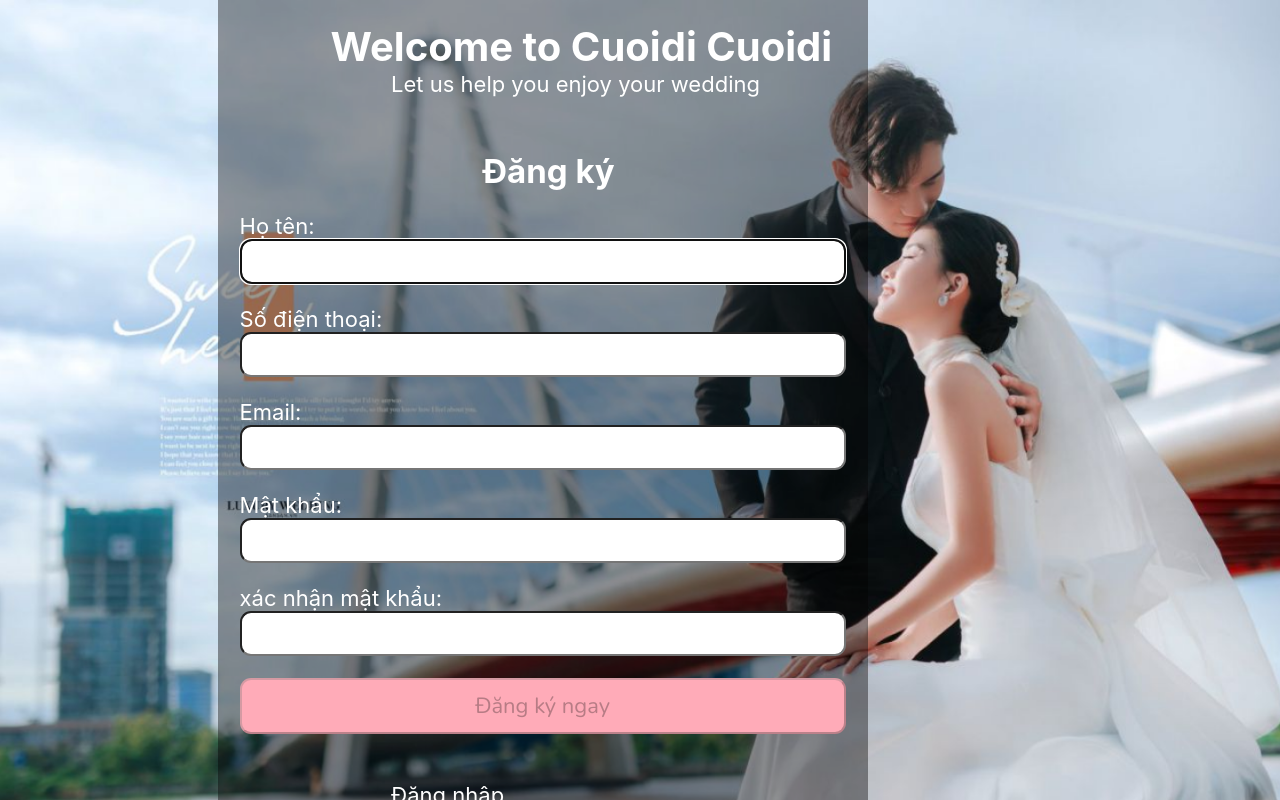
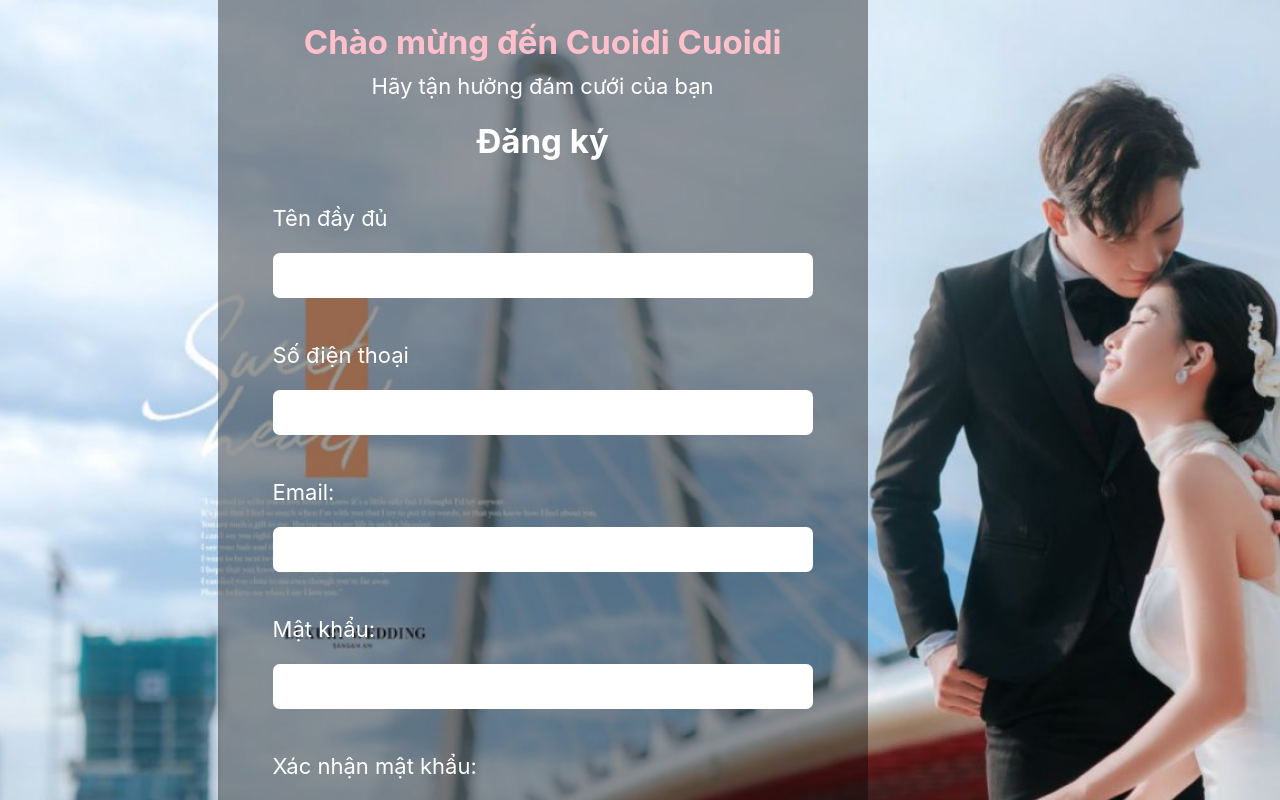
Before and after one commit to BlueHill-GP/CuoidiCuoidi-FE, a React (Create React App) app: page / in a window 1280 px wide. Shown: the top 800 px of the page. Built offline with nearby package versions, Linux system fonts and the light colour scheme.

Commit message:
update code

```diff
--- a/package.json
+++ b/package.json
@@ -16,6 +16,7 @@
     "react-dom": "^18.2.0",
     "react-phone-input-2": "^2.15.1",
     "react-phone-number-input": "^3.2.18",
+    "react-rating": "^2.0.5",
     "react-router-dom": "^6.8.1",
     "react-scripts": "5.0.1",
     "util": "^0.12.5",
--- a/src/components/Login.js
+++ b/src/components/Login.js
@@ -1,6 +1,5 @@
 import { useRef, useState, useEffect, useContext } from 'react';
 import AuthContext from "../context/AuthProvider";
-
 import axios from "../api/axios";
 const LOGIN_URL = '/auth';
 
@@ -65,6 +64,7 @@
                 </section>
             ) : (
                 <section>
+                    <div className={"form_header"}>
                         <p
                             ref={errRef}
                             className={errMsg ? 'errmsg' : 'offscreen'}
@@ -72,11 +72,14 @@
                         >
                             {errMsg}
                         </p>
-                    <b> Welcome to Cuoidi Cuoidi</b>
-                    <p> Let us help you enjoy your wedding</p>
-                    <h1>Đăng nhập</h1>
+                        <h1 className={"form_header_welcome"}> Chao mung den Cuoidi Cuoidi</h1>
+                        <p> Hay tan huong dam cuoi cua ban</p>
+                        <h1 className={"form_header_register-text"}>Đăng nhập</h1>
+                    </div>
+
                     <form onSubmit={handleSubmit}>
-                        <label htmlFor="username">Tên đầy đủ:</label>
+                        <label >Tên đầy đủ:</label>
+                        <div className={"inputForm"}>
                         <input
                             type="text"
                             id="username"
@@ -86,8 +89,10 @@
                             value={user}
                             required
                         />
+                        </div>
 
                         <label htmlFor="password">Mật khẩu:</label>
+                        <div className={"inputForm"}>
                         <input
                             type="password"
                             id="password"
@@ -95,6 +100,7 @@
                             value={pwd}
                             required
                         />
+                        </div>
                         <button>Đăng nhập</button>
                     </form>
                     <p>
@@ -103,6 +109,7 @@
 							<a href="/">Đăng ký</a>
 						</span>
                     </p>
+
                 </section>
             )}
         </>
--- a/src/components/Register.js
+++ b/src/components/Register.js
@@ -9,8 +9,10 @@
 import Login from "../components/Login"
 import axios from "../api/axios";
 import "../css/Register.css";
+import {FormInput} from "./base";
 
 const USER_REGEX = /^[A-z][A-z0-9-_]{3,23}$/;
+const PHONE_REGEX = /^0[0-9]{8,12}$/;
 const PWD_REGEX = /^(?=.*[a-z])(?=.*[A-Z])(?=.*[0-9])(?=.*[!@#$%]).{8,24}$/;
 const REGISTER_URL = '/register';
 
@@ -19,8 +21,10 @@
     const errRef = useRef();
 
     const [user, setUser] = useState('');
-    const [validName, setValidName] = useState(false);
-    const [userFocus, setUserFocus] = useState(false);
+    const [isNameValid, setIsNameValid] = useState(false);
+
+    const [phoneNumber, setPhoneNumber] = useState("");
+    const [isPhoneValid, setIsPhoneValid] = useState(false);
 
     const [pwd, setPwd] = useState('');
     const [validPwd, setValidPwd] = useState(false);
@@ -33,13 +37,6 @@
     const [errMsg, setErrMsg] = useState('');
     const [success, setSuccess] = useState(false);
 
-    useEffect(() => {
-        userRef.current.focus();
-    }, []);
-
-    useEffect(() => {
-        setValidName(USER_REGEX.test(user));
-    }, [user]);
 
     useEffect(() => {
         setValidPwd(PWD_REGEX.test(pwd));
@@ -93,6 +90,7 @@
                 <Login />
             ) : (
                 <section >
+                    <div className={"form_header"}>
                         <p
                             ref={errRef}
                             className={errMsg ? 'errmsg' : 'offscreen'}
@@ -100,63 +98,57 @@
                         >
                             {errMsg}
                         </p>
-                    <b> Welcome to Cuoidi Cuoidi</b>
-                    <p> Let us help you enjoy your wedding</p>
-                    <h1>Đăng ký</h1>
+                        <h1 className={"form_header_welcome"}> Chào mừng đến Cuoidi Cuoidi</h1>
+                        <p> Hãy tận hưởng đám cưới của bạn</p>
+                        <h1 className={"form_header_register-text"}>Đăng ký</h1>
+                    </div>
+
                     <form onSubmit={handleSubmit}>
-                        <label htmlFor="username">
-                            Họ tên:
-                            <FontAwesomeIcon
-                                icon={faCheck}
-                                className={validName ? 'valid' : 'hide'}
+                        <FormInput
+                            value={user}
+                            label={"Tên đầy đủ"}
+                            type={"text"}
+                            onChange={setUser}
+                            validationMessage={
+                               () =>
+                                <>
+                                    <FontAwesomeIcon icon={faInfoCircle} />
+                                    4 đến 24 ký tự
+                                    <br />
+                                    Phải bắt đầu bằng một chữ cái và không cách
+                                    <br />
+                                    Cho phép chữ cái, số, dấu gạch dưới, dấu gạch nối.
+                                </>
+                            }
+                            isValid={isNameValid}
+                            onValidate={() => {
+                                    setIsNameValid(USER_REGEX.test(user));
+                                }
+                            }
                         />
-                            <FontAwesomeIcon
-                                icon={faTimes}
-                                className={validName || !user ? 'hide' : 'invalid'}
+                        <FormInput
+                            value={phoneNumber}
+                            label={"Số điện thoại"}
+                            type={"text"}
+                            onChange={setPhoneNumber}
+                            validationMessage={
+                                () =>
+                                    <>
+                                        <FontAwesomeIcon icon={faInfoCircle} />
+                                        Điền số bắt đầu bằng số 0
+                                        <br />
+                                        Phải là các chữ số
+                                        <br />
+                                        Tối đa 12 chữ số và không được nhập chữ cái hoặc bất cứ ký tự nào khác
+                                    </>
+                            }
+                            isValid={isPhoneValid}
+                            onValidate={() => {
+                                setIsPhoneValid(PHONE_REGEX.test(phoneNumber));
+                            }
+                            }
                         />
-                        </label>
-                        <input
-                            type="text"
-                            id="username"
-                            ref={userRef}
-                            autoComplete="off"
-                            onChange={(e) => setUser(e.target.value)}
-                            value={user}
-                            required
-                            aria-invalid={validName ? 'false' : 'true'}
-                            aria-describedby="uidnote"
-                            onFocus={() => setUserFocus(true)}
-                            onBlur={() => setUserFocus(false)}
-                        />
-                        <p
-                            id="uidnote"
-                            className={
-                                userFocus && user && !validName ? 'instructions' : 'offscreen'
-                            }
-                        >
-                            <FontAwesomeIcon icon={faInfoCircle} />
-                            4 to 24 characters.
-                            <br />
-                            Must begin with a letter.
-                            <br />
-                            Letters, numbers, underscores, hyphens allowed.
-                        </p>
-                        <label htmlFor="phoneNumber">
-                            Số điện thoại:
-                            </label>
-                                                 <input
-                                                    type="number"
-                                                    id="phoneNumber"
-                                                    pattern="[0-9]*"
-                                                    maxLength="10"
-                                                />
-                                                {/*<p*/}
-                                                {/*    id="numbernote"*/}
-                                                {/*    // className={numberFocus && !ValidPhoneNumber()? 'instructions' : 'offscreen'}*/}
-                                                {/*>*/}
-                                                {/*    <FontAwesomeIcon icon={faInfoCircle} />*/}
-                                                {/*    Just only 10 number*/}
-                                                {/*</p>*/}
+
                             <label htmlFor="email">
                                 Email:
                                 <FontAwesomeIcon
@@ -168,12 +160,15 @@
                                     className={validMatch || !matchPwd ? 'hide' : 'invalid'}
                                 />
                             </label>
+                        <div className={"inputForm"}>
                             <input
                                 name = "email"
                                 type="text"
                                 id="email"
 
                             />
+                        </div>
+
                         <label htmlFor="password">
                             Mật khẩu:
                             <FontAwesomeIcon
@@ -185,6 +180,7 @@
                                 className={validPwd || !pwd ? 'hide' : 'invalid'}
                             />
                         </label>
+                        <div className={"inputForm"}>
                             <input
                             type="password"
                             id="password"
@@ -201,21 +197,21 @@
                             className={pwdFocus && !validPwd ? 'instructions' : 'offscreen'}
                         >
                             <FontAwesomeIcon icon={faInfoCircle} />
-                            8 to 24 characters.
+                            8 đến 24 ký tự
                             <br />
-                            Must include uppercase and lowercase letters, a number and a
-                            special character.
+                            Phải bao gồm chữ hoa và chữ thường, số và một
+                            ký tự đặc biệt.
                             <br />
-                            Allowed special characters:{' '}
+                            Các ký tự đặc biệt được phép:{' '}
                             <span aria-label="exclamation mark">!</span>{' '}
                             <span aria-label="at symbol">@</span>{' '}
                             <span aria-label="hashtag">#</span>{' '}
                             <span aria-label="dollar sign">$</span>{' '}
                             <span aria-label="percent">%</span>
                         </p>
-
-                        <label htmlFor="confirm_pwd">
-                            xác nhận mật khẩu:
+                        </div>
+                        <label>
+                            Xác nhận mật khẩu:
                             <FontAwesomeIcon
                                 icon={faCheck}
                                 className={validMatch && matchPwd ? 'valid' : 'hide'}
@@ -225,6 +221,8 @@
                                 className={validMatch || !matchPwd ? 'hide' : 'invalid'}
                             />
                         </label>
+
+                        <div className={"inputForm"}>
                         <input
                             type="password"
                             id="confirm_pwd"
@@ -245,9 +243,9 @@
                             <FontAwesomeIcon icon={faInfoCircle} />
                             Must match the first password input field.
                         </p>
-
+                        </div>
                         <button
-                            disabled={!validName || !validPwd || !validMatch ? true : false}
+                            disabled={!isNameValid || !validPwd || !validMatch ? true : false}
                         >
                             Đăng ký ngay
                         </button>
@@ -255,9 +253,7 @@
                     <p>
 
                         <br />
-                        <span className="line">
-							<a className="lineMove" href="/login">Đăng nhập</a>
-						</span>
+                        <span className="line"><a href="/login">Đăng nhập</a></span>
                     </p>
                 </section>
             )}
--- /dev/null
+++ b/src/components/base/FormInput.js
@@ -0,0 +1,49 @@
+import "./form-input-style.css"
+import {FontAwesomeIcon} from "@fortawesome/react-fontawesome";
+import {faCheck, faInfoCircle, faTimes} from "@fortawesome/free-solid-svg-icons";
+import {useEffect, useState} from "react";
+
+const FormInput = ({value, type, label, onChange, validationMessage, isValid, onValidate}) => {
+    const [isFocused, setIsFocused] = useState(false);
+
+    useEffect(() => {
+        onValidate()
+    }, [value]);
+    // const
+    return (
+        <>
+            <label>
+                {label}
+                <FontAwesomeIcon
+                    icon={faCheck}
+                    className={isValid ? 'valid' : 'hide'}
+                />
+                <FontAwesomeIcon
+                    icon={faTimes}
+                    className={isValid || !value ? 'hide' : 'invalid'}
+                />
+            </label>
+            <div className={"inputForm"}>
+                <input
+                    type={type}
+                    // ref={userRef}
+                    autoComplete="off"
+                    onChange={(e) => onChange(e.target.value)}
+                    value={value}
+                    required
+                    aria-invalid={isValid ? 'false' : 'true'}
+                    onFocus={() => setIsFocused(true)}
+                    onBlur={() => setIsFocused(false)}
+                />
+                <p
+                    className={
+                        isFocused && value && !isValid ? 'instructions' : 'offscreen'
+                    }
+                >
+                    {validationMessage()}
+                </p>
+            </div>
+        </>
+    )
+}
+export default FormInput;
--- /dev/null
+++ b/src/components/base/form-input-style.css
@@ -0,0 +1,36 @@
+.instructions {
+    font-size: 0.75rem;
+    border-radius: 0.5rem;
+    background: #000;
+    color: #fff;
+    padding: 0.25rem 0.5rem;
+    position: absolute;
+    bottom: -10px;
+    z-index: 100;
+    left: 150px;
+    top: 60px;
+    height: max-content;
+
+}
+
+.instructions > svg {
+    margin-right: 0.25rem;
+}
+
+.offscreen {
+    position: absolute;
+    left: -9999px;
+}
+
+.hide {
+    display: none;
+}
+
+.valid {
+    color: limegreen;
+    margin-left: 0.25rem;
+}
+.invalid {
+    color: red;
+    margin-left: 0.25rem;
+}
--- /dev/null
+++ b/src/components/base/index.js
@@ -0,0 +1,5 @@
+import FormInput from "./FormInput";
+
+export {
+    FormInput
+}
--- a/src/css/Register.css
+++ b/src/css/Register.css
@@ -40,26 +40,30 @@
     padding: 1rem;
     background-color: rgba(3, 0, 0, 0.4);
 }
-b{
-    margin-left: 15%;
-    font-size: 40px;
+.form_header {
+    text-align: center;
+    font-size: 1rem;
+    /*color: pink;*/
 }
-p {
-    min-height: 10vh;
-    margin-left: 25%;
+.form_header_welcome {
+    font-size: 1.5rem;
+    margin-bottom: 0.5rem;
+    color: pink;
 }
-h1 {
-    margin-left: 40%;
+.form_header_register-text {
+    margin-block: 1rem;
 }
-
 form {
     display: flex;
     flex-direction: column;
     justify-content: space-evenly;
     flex-grow: 1;
     padding-bottom: 1rem;
+    margin-inline: 1.5rem;
 }
-
+label {
+    margin-top: 1rem;
+}
 a,
 a:visited {
     color: #fff;
@@ -67,14 +71,19 @@
 
 input[type='text'],
 input[type='password'],
-input[type='number'],
-
 textarea {
     font-family: 'Nunito', sans-serif;
     font-size: 22px;
-    padding: 0.25rem;
-    border-radius: 0.5rem;
-
+    padding: 0.25rem 0.5rem;
+    border-radius: 0.3rem;
+    outline: none;
+    border: transparent 2px solid;
+    /*background-color: aqua;*/
+}
+input[type='text']:focus,
+input[type='password']:focus,
+textarea:focus{
+    border: #ffabb8 solid 2px;
 }
 button{
     background-color: #ffabb8;
@@ -82,9 +91,9 @@
     font-size: 22px;
     padding: 0.25rem;
     border-radius: 0.5rem;
+
 }
 
-label,
 button {
     margin-top: 1rem;
 }
@@ -93,38 +102,43 @@
     padding: 0.5rem;
 }
 
-.instructions {
-    font-size: 0.75rem;
-    border-radius: 0.5rem;
-    background: #000;
-    color: #fff;
-    padding: 0.25rem;
-    position: relative;
-    bottom: -10px;
-}
+/*.instructions {*/
+/*    font-size: 0.75rem;*/
+/*    border-radius: 0.5rem;*/
+/*    background: #000;*/
+/*    color: #fff;*/
+/*    padding: 0.25rem 0.5rem;*/
+/*    position: absolute;*/
+/*    bottom: -10px;*/
+/*    z-index: 100;*/
+/*    left: 150px;*/
+/*    top: 60px;*/
+/*    height: max-content;*/
 
-.instructions > svg {
-    margin-right: 0.25rem;
-}
+/*}*/
 
-.offscreen {
-    position: absolute;
-    left: -9999px;
-}
+/*.instructions > svg {*/
+/*    margin-right: 0.25rem;*/
+/*}*/
 
-.hide {
-    display: none;
-}
+/*.offscreen {*/
+/*    position: absolute;*/
+/*    left: -9999px;*/
+/*}*/
 
-.valid {
-    color: limegreen;
-    margin-left: 0.25rem;
-}
+/*.hide {*/
+/*    display: none;*/
+/*}*/
 
-.invalid {
-    color: red;
-    margin-left: 0.25rem;
-}
+/*.valid {*/
+/*    color: limegreen;*/
+/*    margin-left: 0.25rem;*/
+/*}*/
+
+/*.invalid {*/
+/*    color: red;*/
+/*    margin-left: 0.25rem;*/
+/*}*/
 
 .errmsg {
     background-color: lightpink;
@@ -136,4 +150,40 @@
 
 .line {
     display: inline-block;
+    padding: 15px 25px;
+    font-size: 24px;
+    cursor: pointer;
+    text-align: center;
+    text-decoration: none;
+    outline: none;
+    color: #fff;
+    background-color: #ffabb8;
+    border: none;
+    border-radius: 15px;
+    box-shadow: 0 9px #999;
+
 }
+
+.line:hover {
+    color: black;
+    background-color: blanchedalmond;
+}
+a {
+    text-decoration: none;
+
+}
+
+.line:active {
+    background-color: #ffabb8;
+    box-shadow: 0 5px #666;
+    transform: translateY(4px);
+
+}
+
+.inputForm{
+    position: relative;
+}
+.inputForm input {
+    margin-block: 1rem;
+    width: 100%;
+}
```
Also changed, not shown: 1 other file (tests, documents, lock files or other folders). Lines whose indentation alone changed are shown as unchanged.
